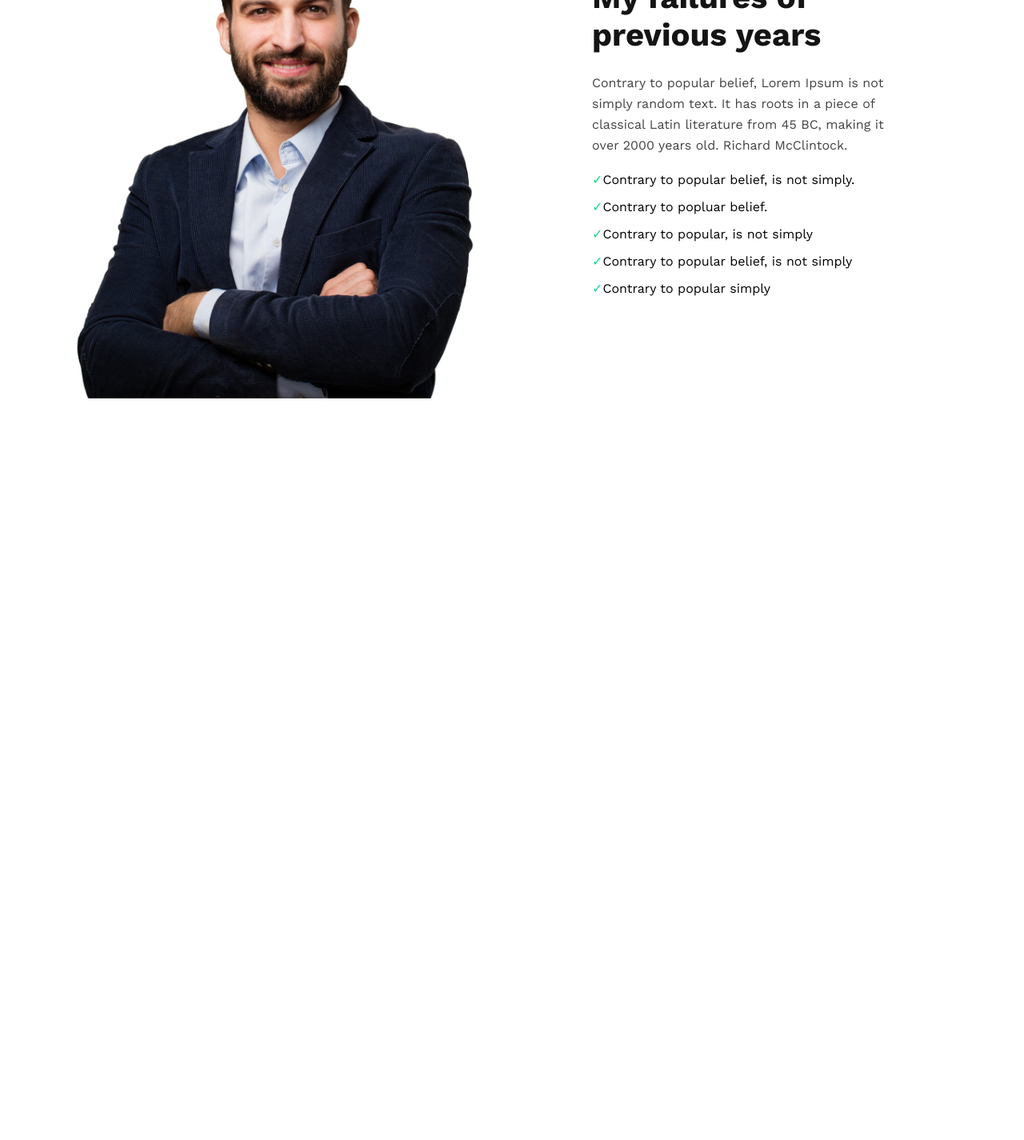
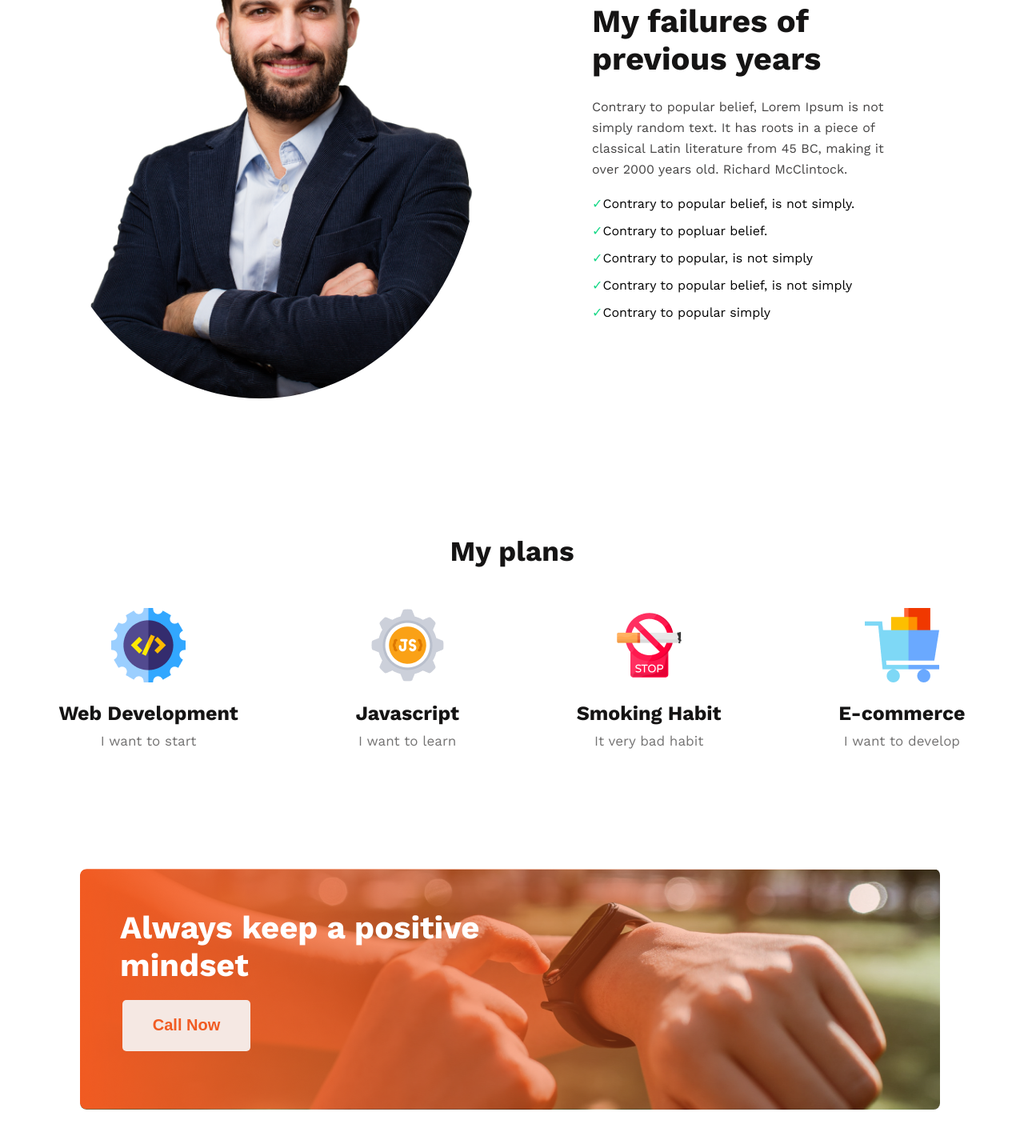
Before and after one commit to siamislam07/new-year-project, a plain HTML site: page index.html in a window 1280 px wide. Shown: the part 939-2364 px from the top of the page at 80% size. Before the commit the page ends 1437 px from the top, so only its background shows below. Drawn offline with nearby package versions, Linux system fonts and the light colour scheme.

Commit message:
main section done

```diff
--- a/index.html
+++ b/index.html
@@ -36,6 +36,34 @@
             </div>
         </section>
 
+        <h3 class="plan-h3">My plans</h3>
+        <section class="plans-section">
+            <div class="plan-item">
+                <img src="./images/icons/web.png" alt="icon">
+                <h4 class="plan-h4">Web Development</h4>
+                <h5 class="plan-h5">I want to start</h5>
+            </div>
+            <div class="plan-item">
+                <img src="./images/icons/js.png" alt="icon">
+                <h4 class="plan-h4">Javascript</h4>
+                <h5 class="plan-h5">I want to learn</h5>
+            </div>
+            <div class="plan-item">
+                <img src="./images/icons/smoke.png" alt="icon">
+                <h4 class="plan-h4">Smoking Habit</h4>
+                <h5 class="plan-h5">It very bad habit</h5>
+            </div>
+            <div class="plan-item">
+                <img src="./images/icons/ecom.png" alt="icon">
+                <h4 class="plan-h4">E-commerce</h4>
+                <h5 class="plan-h5">I want to develop</h5>
+            </div>
+        </section>
+
+        <section class="mindset">
+            <h3 class="mindset-text">Always keep a positive<br>mindset</h3>
+            <button class="btn btn-call">Call Now</button>
+        </section>
 
     </main>
 
--- a/style/style.css
+++ b/style/style.css
@@ -40,8 +40,13 @@ header{
     height: 64px;
     border: none;
     margin-top: 10px ;
+    transition: box-shadow 0.5s;
 
 }
+.header-btn:hover{
+    box-shadow: 3px 3px 3px gray;
+}
+
 .header-container{
     text-align: right;
     margin-top: 150px;
@@ -58,11 +63,18 @@ header{
     justify-content: space-around;
     margin-left: 50px;
     margin-right: 40px;
+    border-radius: 50%;
+    transition: box-shadow 0.5s;
 }
+.failure-img:hover{
+    box-shadow: 1px 2px 3px 3px  gray;
+}
+
 .failure-content{
     width: 400px;
     height: auto;
     margin-left: 100px;
+    margin-top: 60px;
 }
 .failure-h3{
     color: #151414;
@@ -89,3 +101,63 @@ ul li:before{
     content: '✓';
     color: #16D887;
 }
+
+/* plan section */
+.plan-h3{
+    color: #151414;
+    font-size: 35px;
+    font-weight: 700;
+    text-align: center;
+    margin-top: 170px;
+}
+
+.plans-section{
+    display: flex;
+    margin-top: 50px;
+
+}
+.plan-item{
+    text-align: center;
+    margin: auto;
+}
+.plan-h4{
+    color: #151414;
+    font-size: 25px;
+    font-weight: 700;
+    margin: 20px 0px 10px 0px;
+}
+.plan-h5{
+    color: #737272;
+    font-size: 17px;
+    font-weight: 500;
+}
+
+/* mindset style */
+.mindset-text {
+    color: #FFF;
+    font-size: 40px;
+    font-weight: 700;
+    padding-top: 50px;
+    margin-left: 50px;
+}
+
+.mindset {
+    margin: 150px 100px;
+    background-image: url('../images/gradient2.png'), url('../images/watch.png');
+    width: 84%;
+    height: 301px;
+    border-radius: 8px;
+}
+
+.btn-call {
+    color: #F15B22;
+    font-size: 20px;
+    font-weight: 600;
+    border-radius: 5px;
+    background: #f5e8e3;
+    width: 160px;
+    height: 64px;
+    border: none;
+    margin-top: 20px;
+    margin-left: 53px;
+}
```
